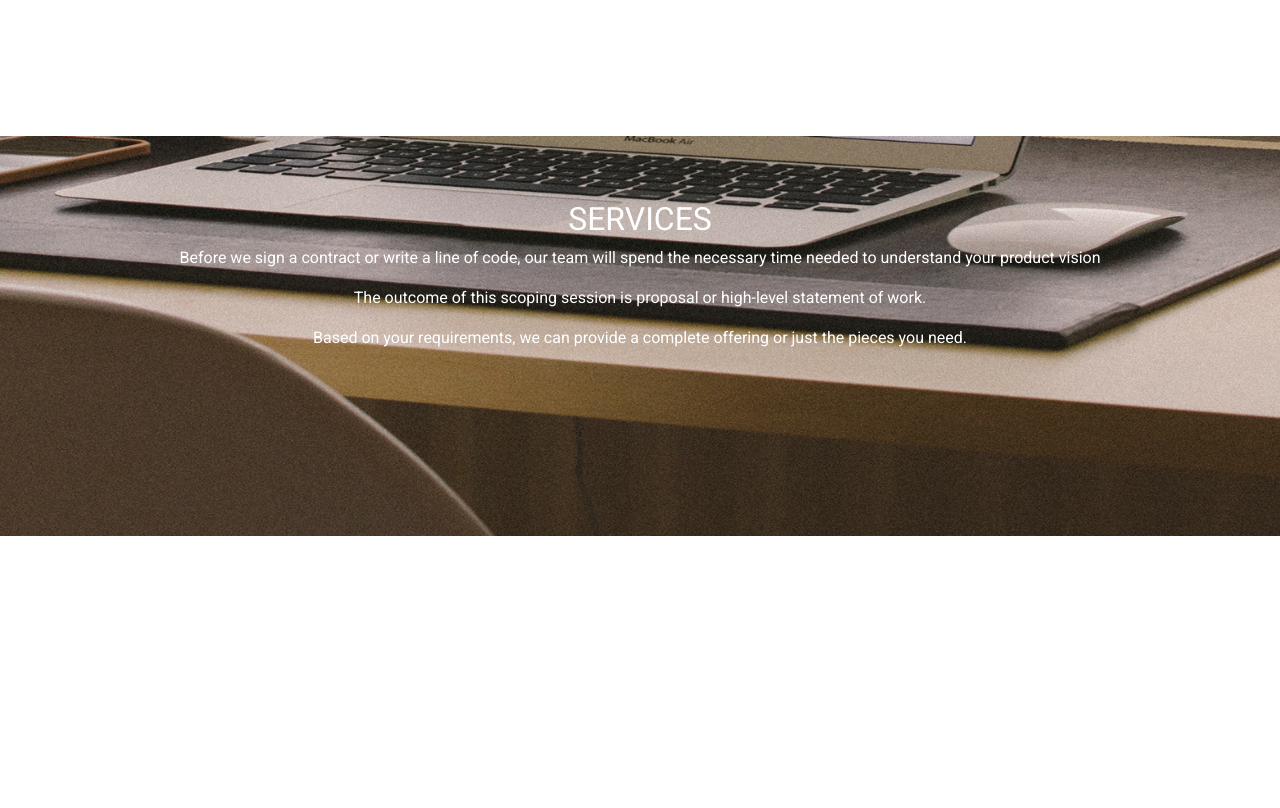
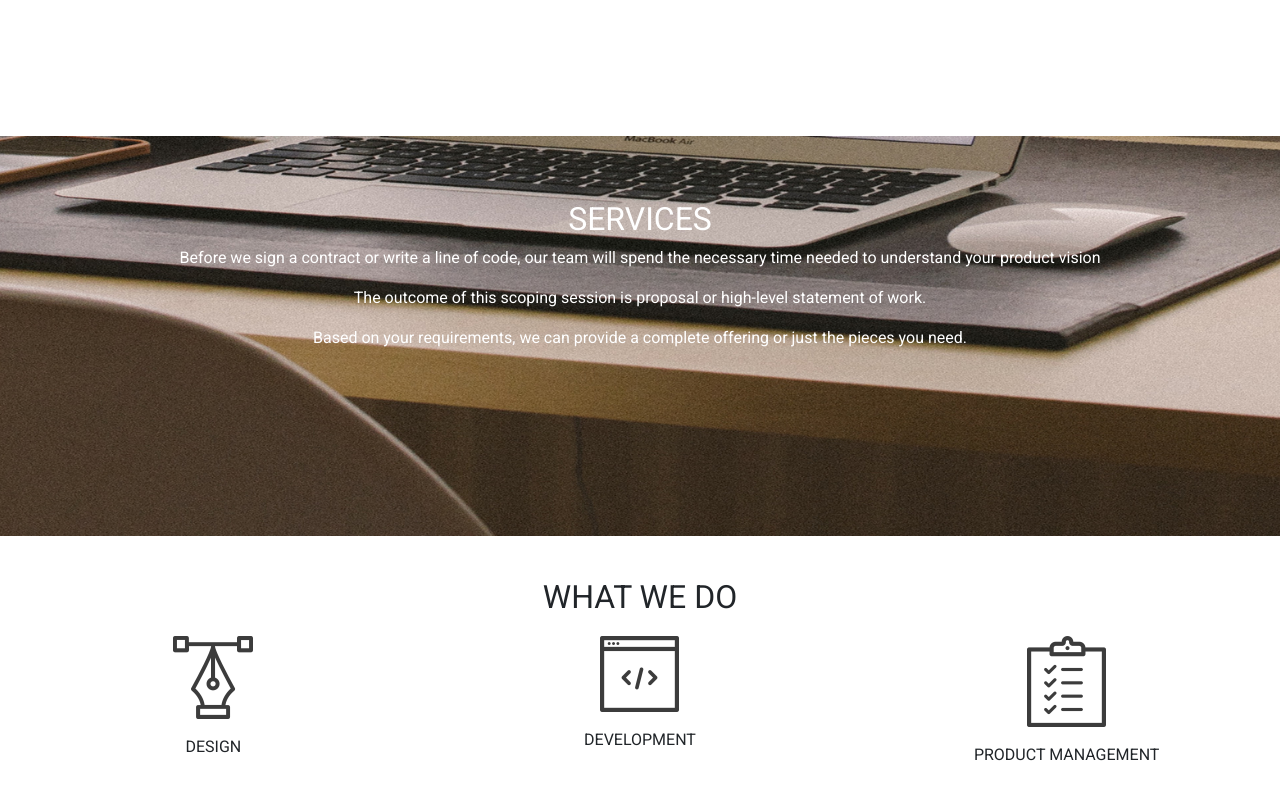
Before and after one commit to gitatam/delani-studio, a plain HTML site: page index.html in a window 1280 px wide. Shown: the part 1096-1904 px from the top of the page. Before the commit the page ends 1664 px from the top, so only its background shows below. Drawn offline with Linux system fonts and the light colour scheme.

Commit message:
Add a what we do section

```diff
--- a/css/styles.css
+++ b/css/styles.css
@@ -5,6 +5,7 @@
 
 body {
   background-color: #FFFFFF;
+  font-family: 'Roboto', sans-serif;
 }
 .jumbotron {
   color: white;
@@ -38,7 +39,6 @@ body {
 }
 
 #about-us {
-  font-family: 'Roboto', sans-serif;
   text-align: center;
   height: 50vh;
 }
@@ -49,7 +49,11 @@ body {
 }
 
 .services-text {
-  font-family: 'Roboto', sans-serif;
   text-align: center;
   color: white;
 }
+
+#what-we-do {
+  text-align: center;
+  height: 30vh;
+}
--- a/index.html
+++ b/index.html
@@ -42,6 +42,28 @@
       </div>
     </div>
 
+    <!--    what we do section   -->
+    <div class = "container-fluid" id="what-we-do">
+         <h2 style="margin-bottom: 10px; padding: 10px;">WHAT WE DO <br></h2>
+         <div class="row">
+            <div class = "col-md-4">
+              <p><img src="images/services_icons/design_icon.png" alt=""></p>
+              <p>DESIGN</p>
+            </div>
+
+            <div class = "col-md-4">
+              <p><img src="images/services_icons/dev_icon.png" alt=""></p>
+              <p>DEVELOPMENT</p>
+            </div>
+
+            <div class = "col-md-4">
+              <p><img src="images/services_icons/product_icon.png" alt=""></p>
+              <p>PRODUCT MANAGEMENT</p>
+            </div>
+         </div>
+      </div>
+
+
   </body>
 
 <script src="js/jquery-3.4.1.js">
```
